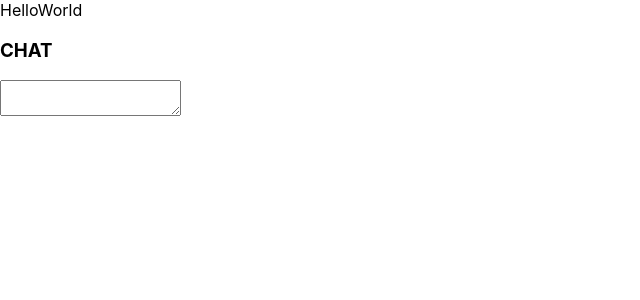
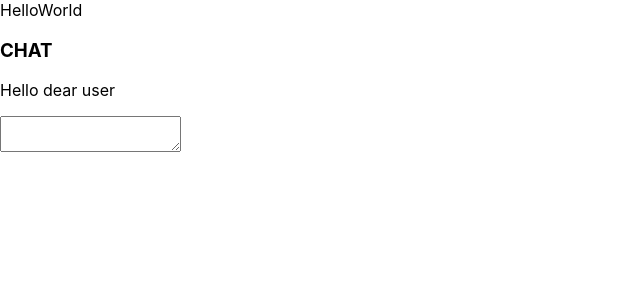
Before and after one commit to franiczio/ChatGaym, a React (Create React App) app in the folder chatgaym/: page / in a window 1280 px wide. Shown: the top 300 px of the page, without its empty margins (0-640 px from the left). Built offline with nearby package versions, Linux system fonts and the light colour scheme.

Commit message:
connect chat and app to store

```diff
--- a/chatgaym/src/App.js
+++ b/chatgaym/src/App.js
@@ -9,6 +9,7 @@ import { bindActionCreators } from "redux";
 
 class App extends Component {
   render() {
+    console.log(this.props);
     return (
       <div>
         <div>HelloWorld</div>
@@ -17,4 +18,8 @@ class App extends Component {
     );
   }
 }
-export default App;
+const mapStateToProps = state => {
+  return state;
+};
+
+export default connect(mapStateToProps)(App);
--- a/chatgaym/src/Components/chat.jsx
+++ b/chatgaym/src/Components/chat.jsx
@@ -1,4 +1,6 @@
 import React, { Component, Fragment } from "react";
+import { ReactReduxContext, connect } from "react-redux";
+
 // import updateChatContent from "./Actions/chat-Actions";
 // import chatReducer from "./Reducers/chat-reducer";
 
@@ -9,7 +11,7 @@ class Chat extends Component {
     return (
       <Fragment>
         <h3>CHAT</h3>
-        <p>{this.props.state}</p>
+        <p>{this.props.chat}</p>
         <form>
           <textarea />
         </form>
@@ -18,4 +20,7 @@ class Chat extends Component {
   }
 }
 
-export default Chat;
+const mapStateToProps = state => {
+  return state;
+};
+export default connect(mapStateToProps)(Chat);
--- /dev/null
+++ b/chatgaym/src/Reducers/chatReducer.jsx
@@ -0,0 +1,3 @@
+export default function chatReducer(state = [], action) {
+  return state;
+}
--- /dev/null
+++ b/chatgaym/src/Reducers/playerReducer.jsx
@@ -0,0 +1,3 @@
+export default function playerReducer(state = "", action) {
+  return "state";
+}
--- a/chatgaym/src/index.js
+++ b/chatgaym/src/index.js
@@ -6,24 +6,25 @@ import AppWrapper from "./App";
 import * as serviceWorker from "./serviceWorker";
 import { createStore, combineReducers } from "redux";
 import { ReactReduxContent } from "react-redux";
-
-function chatReducer(state = [], action) {
-  return state;
-}
-function playerReducer(state = "", action) {
-  return "state";
-}
+import { Provider } from "react-redux";
+import chatReducer from "./Reducers/chatReducer";
+import playerReducer from "./Reducers/playerReducer";
 
 const allReducers = combineReducers({
   chat: chatReducer,
   player: playerReducer
 });
 
-const store = createStore(allReducers);
+const store = createStore(allReducers, {
+  chat: ["Hello dear user"]
+});
 
-console.log(store.getState());
-
-ReactDOM.render(<App />, document.getElementById("root"));
+ReactDOM.render(
+  <Provider store={store}>
+    <App />
+  </Provider>,
+  document.getElementById("root")
+);
 
 // If you want your app to work offline and load faster, you can change
 // unregister() to register() below. Note this comes with some pitfalls.
```
Also changed, not shown: chatgaym/src/Actions/chat-actions.js (added), chatgaym/src/Actions/chatActions.jsx (added), chatgaym/src/Actions/playerActions.jsx (added), chatgaym/src/Reducers/chat-reducer.js (added).
